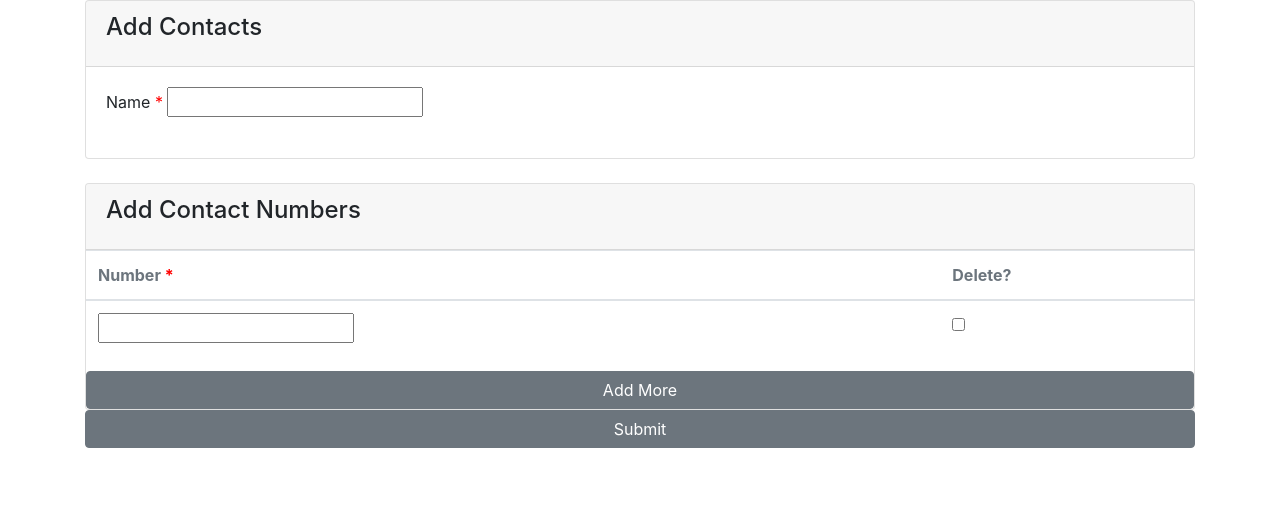
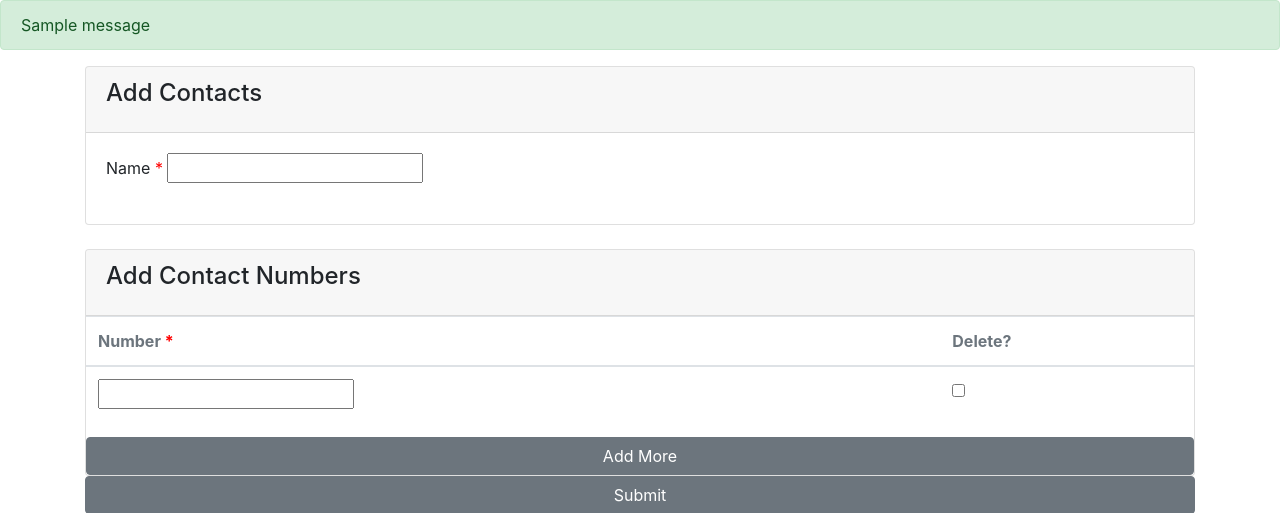
Before and after one commit to Dr4g0s/innovadigist-technical-task, a Django app: page /create/ in a window 1280 px wide. Shown: the part 56-569 px from the top of the page. Run offline with Django 3.2, Linux system fonts and the light colour scheme; tables that the repository leaves empty hold one stand-in row (values such as "Sample post"); one stand-in notice (Sample message) is shown; some libraries are stand-ins or nearby versions.

Commit message:
Display messages on main page

```diff
--- a/templates/base.html
+++ b/templates/base.html
@@ -16,6 +16,14 @@
         <a class="navbar-brand" href="{% url 'phonebook:list_contacts' %}">PhoneBook App</a>
       </nav>
 
+      {% if messages %}
+        {% for message in messages %}
+          <div class="alert {% if message.tags == 'success' %}alert-success{% elif message.tags == 'info' %}alert-info{% elif message.tags == 'warning' %}alert-warning{% elif message.tags == 'error' %}alert-danger{% endif %}">
+            {{ message }}
+          </div>
+        {% endfor %}
+      {% endif %}
+
       <!-- Page Content  -->
       {% block content %}{% endblock %}
     </div>
```
